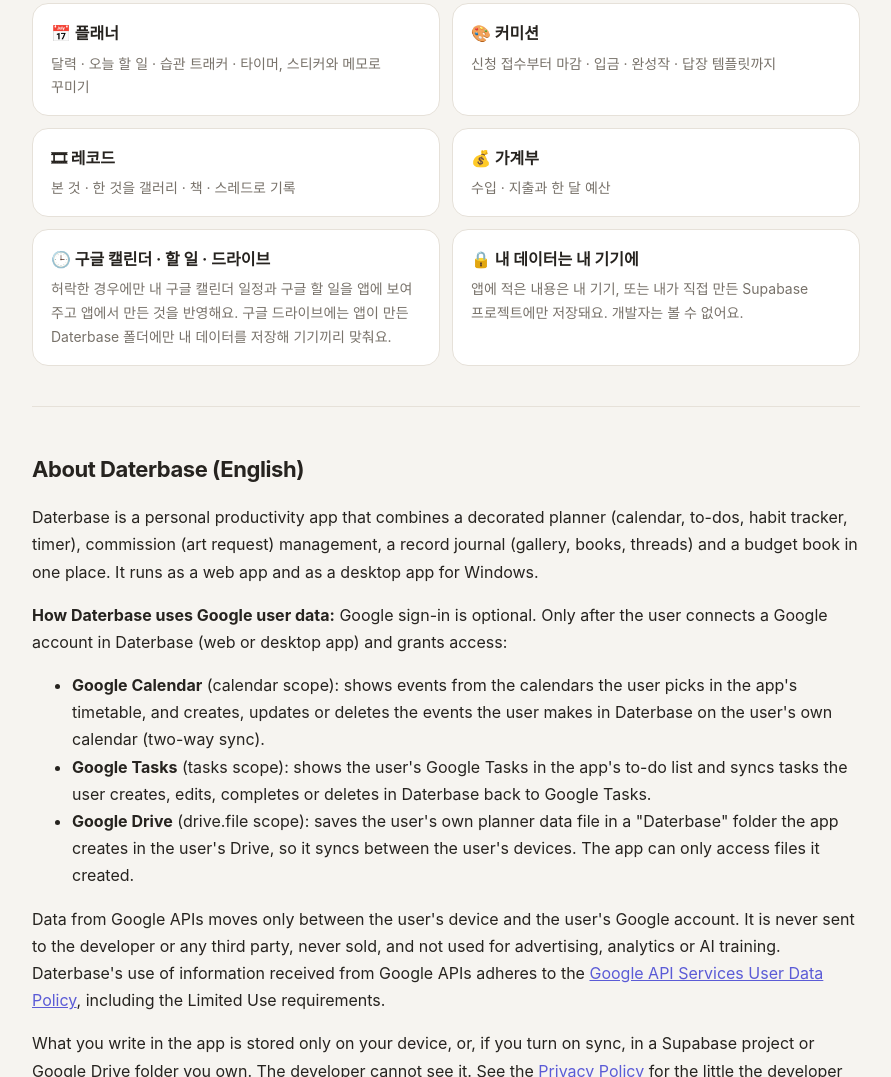
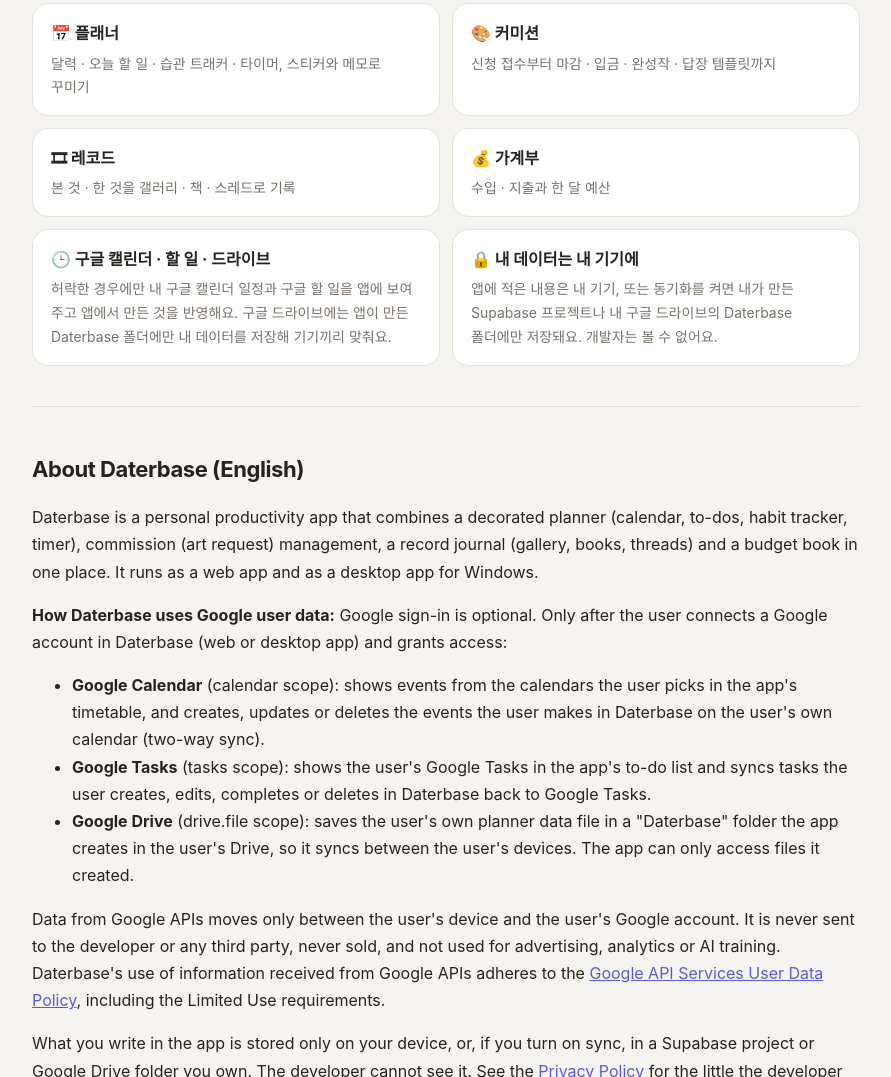
Before and after one commit to daterbase/home, a plain HTML site: page index.html in a window 1280 px wide. Shown: the part 865-1942 px from the top of the page, without its empty margins (194-1085 px from the left). Drawn offline with Linux system fonts and the light colour scheme.

Commit message:
소개 페이지: 한국어 데이터 저장 카드에 구글 드라이브 추가 (#3)
Claude-Session: https://claude.ai/code/session_01Eyj7ZXAERzF9ZBYUXgujxu

Co-authored-by: Daterbase <noreply@daterbase.net>
Co-authored-by: Claude Opus 5.5 <noreply@anthropic.com>

```diff
--- a/index.html
+++ b/index.html
@@ -45,7 +45,7 @@ footer{margin-top:40px;text-align:center;color:var(--mut);font-size:14px}
   <div class="card"><h3>🎞 레코드</h3><p>본 것 · 한 것을 갤러리 · 책 · 스레드로 기록</p></div>
   <div class="card"><h3>💰 가계부</h3><p>수입 · 지출과 한 달 예산</p></div>
   <div class="card"><h3>🕒 구글 캘린더 · 할 일 · 드라이브</h3><p>허락한 경우에만 내 구글 캘린더 일정과 구글 할 일을 앱에 보여 주고 앱에서 만든 것을 반영해요. 구글 드라이브에는 앱이 만든 Daterbase 폴더에만 내 데이터를 저장해 기기끼리 맞춰요.</p></div>
-  <div class="card"><h3>🔒 내 데이터는 내 기기에</h3><p>앱에 적은 내용은 내 기기, 또는 내가 직접 만든 Supabase 프로젝트에만 저장돼요. 개발자는 볼 수 없어요.</p></div>
+  <div class="card"><h3>🔒 내 데이터는 내 기기에</h3><p>앱에 적은 내용은 내 기기, 또는 동기화를 켜면 내가 만든 Supabase 프로젝트나 내 구글 드라이브의 Daterbase 폴더에만 저장돼요. 개발자는 볼 수 없어요.</p></div>
 </div>
 
 <section class="en" lang="en">
```
